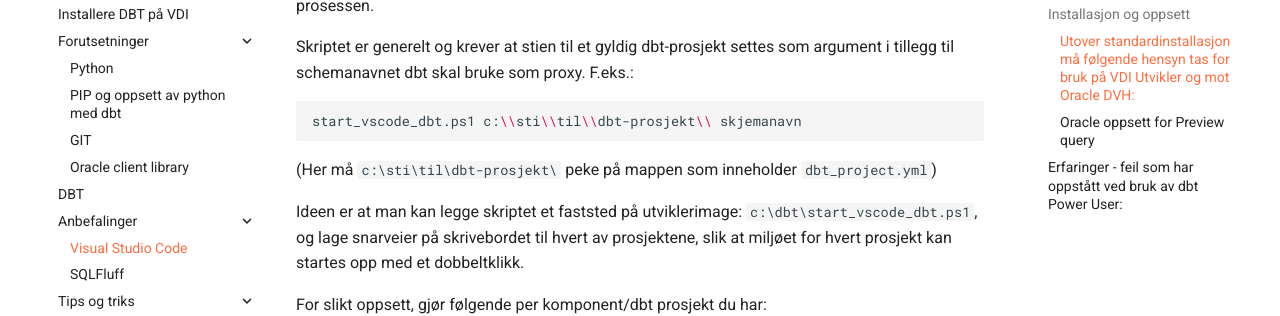
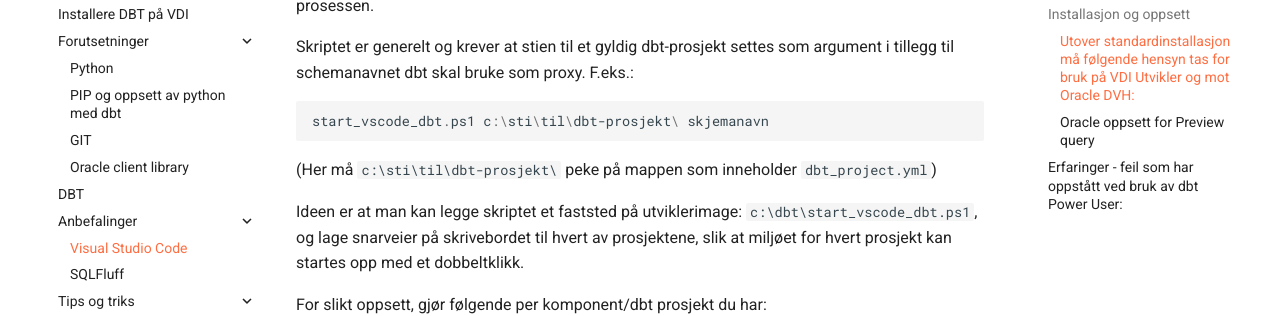
Before and after one commit to navikt/dbt-i-nav, an MkDocs documentation site: the page built from docs/Installasjon-på-VDI/vscode.md, in a window 1280 px wide and 900 px high, scrolled down 758 px. Shown: the part 148-464 px from the top of the window. Built offline with MkDocs 1.6.1 and Material for MkDocs 9.7.7, drawn with Linux system fonts in a browser that asks for light colours; comment, search, counter and statistics services are not loaded.

Commit message:
Endrer til powershell

````diff
--- a/docs/Installasjon-på-VDI/vscode.md
+++ b/docs/Installasjon-på-VDI/vscode.md
@@ -28,8 +28,8 @@ Det finnes et skript [start_vscode_dbt.ps1](https://github.com/navikt/dbt-i-nav/
 
 Skriptet er generelt og krever at stien til et gyldig dbt-prosjekt settes som argument i tillegg til schemanavnet dbt skal bruke som proxy. F.eks.:
 
-```shell
-start_vscode_dbt.ps1 c:\\sti\\til\\dbt-prosjekt\\ skjemanavn
+```powershell
+start_vscode_dbt.ps1 c:\sti\til\dbt-prosjekt\ skjemanavn
 ```
 
 (Her må `c:\sti\til\dbt-prosjekt\` peke på mappen som inneholder `dbt_project.yml`)
````
